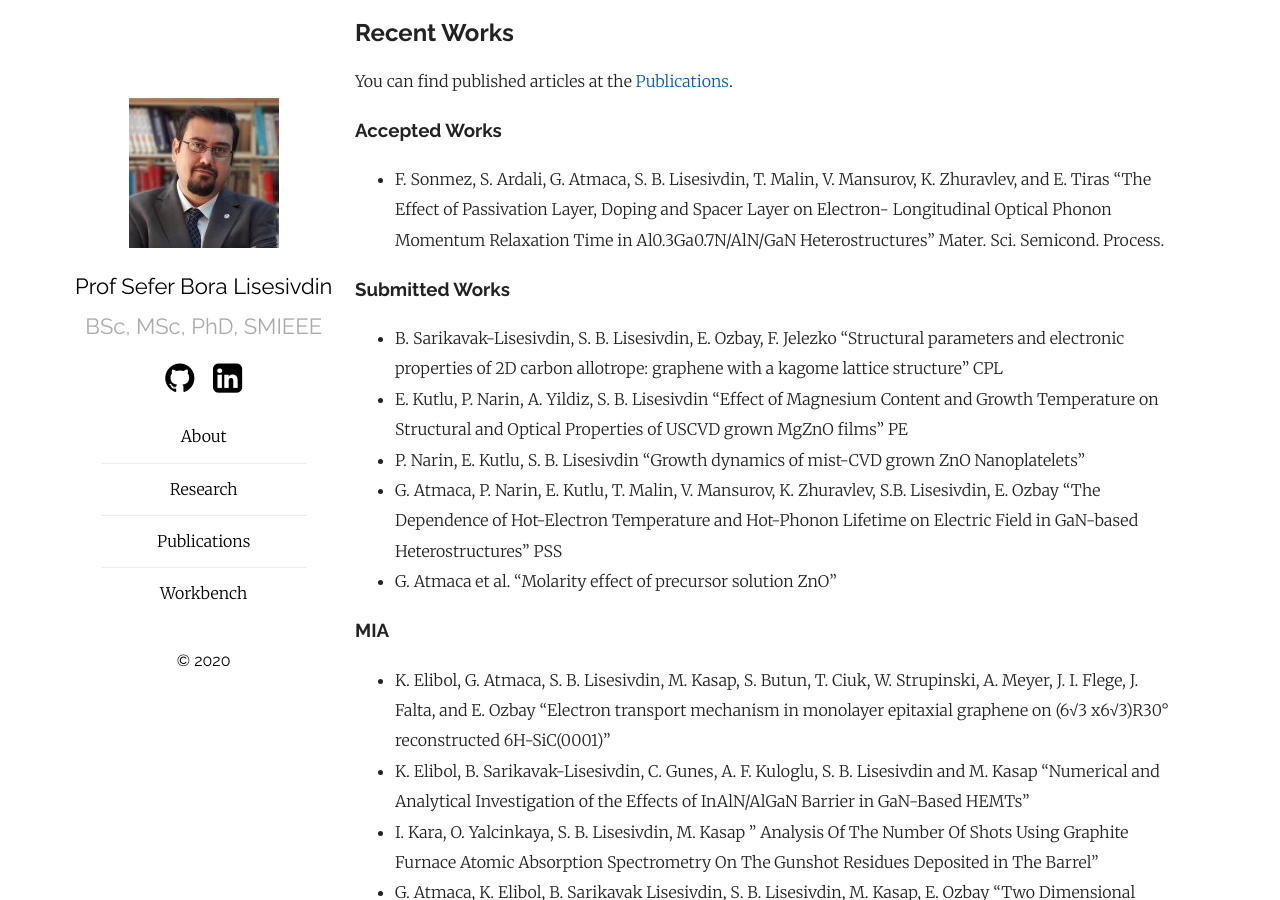
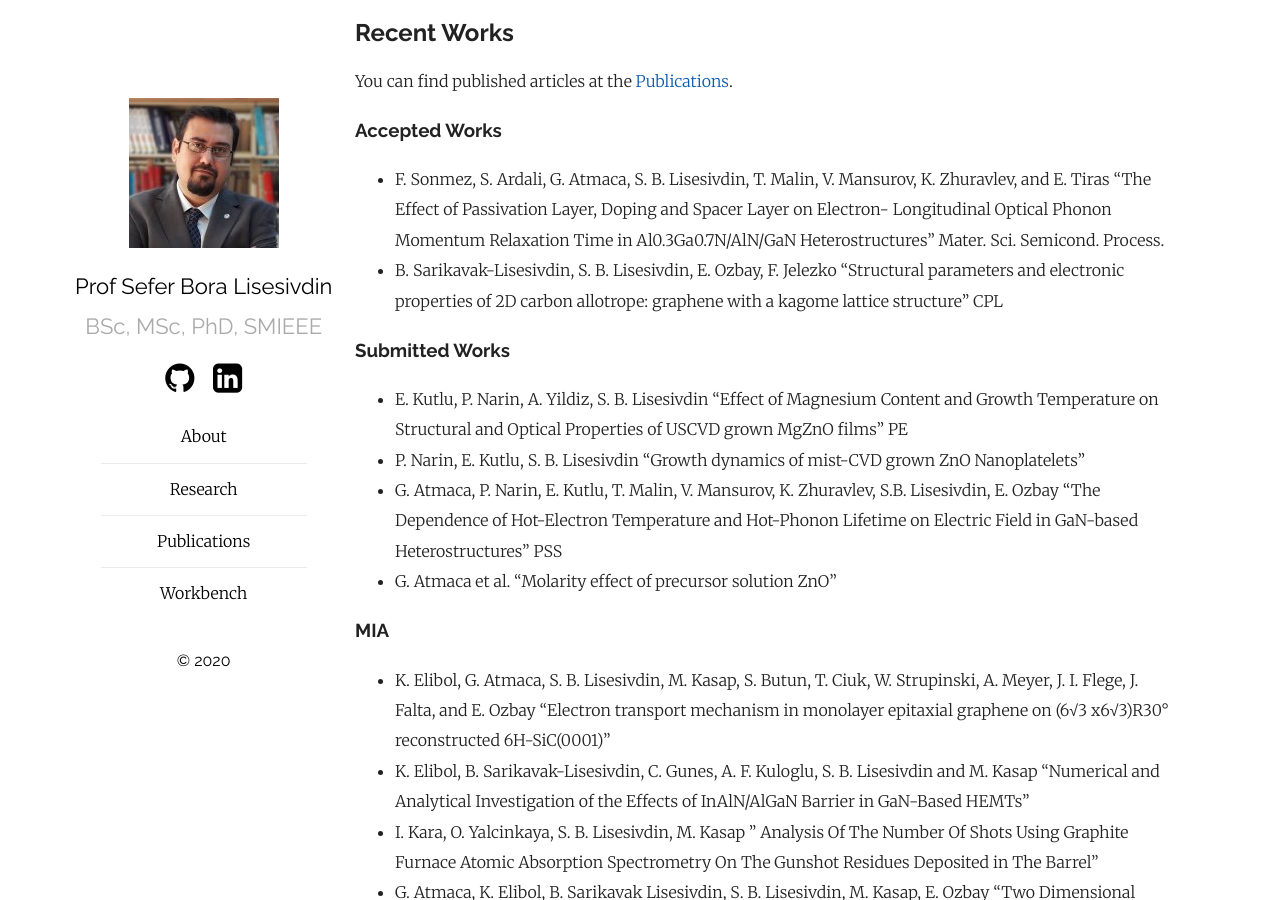
Before and after one commit to sblisesivdin/sblisesivdin.github.io, a Jekyll site: the page built from workbench.md, in a window 1280 px wide and 900 px high, scrolled down 595 px. Built offline with Jekyll 4.4.1, drawn with Linux system fonts in a browser that asks for light colours; our own code applies the rules of GitHub Pages for plain Markdown files.

```diff
--- a/workbench.md
+++ b/workbench.md
@@ -14,10 +14,10 @@ You can find published articles at the [Publications](publications.md).
 ### Accepted Works
 
 * F. Sonmez, S. Ardali, G. Atmaca, S. B. Lisesivdin, T. Malin, V. Mansurov, K. Zhuravlev, and E. Tiras "The Effect of Passivation Layer, Doping and Spacer Layer on Electron- Longitudinal Optical Phonon Momentum Relaxation Time in Al0.3Ga0.7N/AlN/GaN Heterostructures" Mater. Sci. Semicond. Process.
+* B. Sarikavak-Lisesivdin, S. B. Lisesivdin, E. Ozbay, F. Jelezko "Structural parameters and electronic properties of 2D carbon allotrope: graphene with a kagome lattice structure" CPL
 
 ### Submitted Works
 
-* B. Sarikavak-Lisesivdin, S. B. Lisesivdin, E. Ozbay, F. Jelezko "Structural parameters and electronic properties of 2D carbon allotrope: graphene with a kagome lattice structure" CPL
 * E. Kutlu, P. Narin, A. Yildiz, S. B. Lisesivdin "Effect of Magnesium Content and Growth Temperature on Structural and Optical Properties of USCVD grown MgZnO films" PE
 * P. Narin, E. Kutlu, S. B. Lisesivdin "Growth dynamics of mist-CVD grown ZnO Nanoplatelets"
 * G. Atmaca, P. Narin, E. Kutlu, T. Malin, V. Mansurov, K. Zhuravlev, S.B. Lisesivdin, E. Ozbay "The Dependence of Hot-Electron Temperature and Hot-Phonon Lifetime on Electric Field in GaN-based Heterostructures" PSS
```
